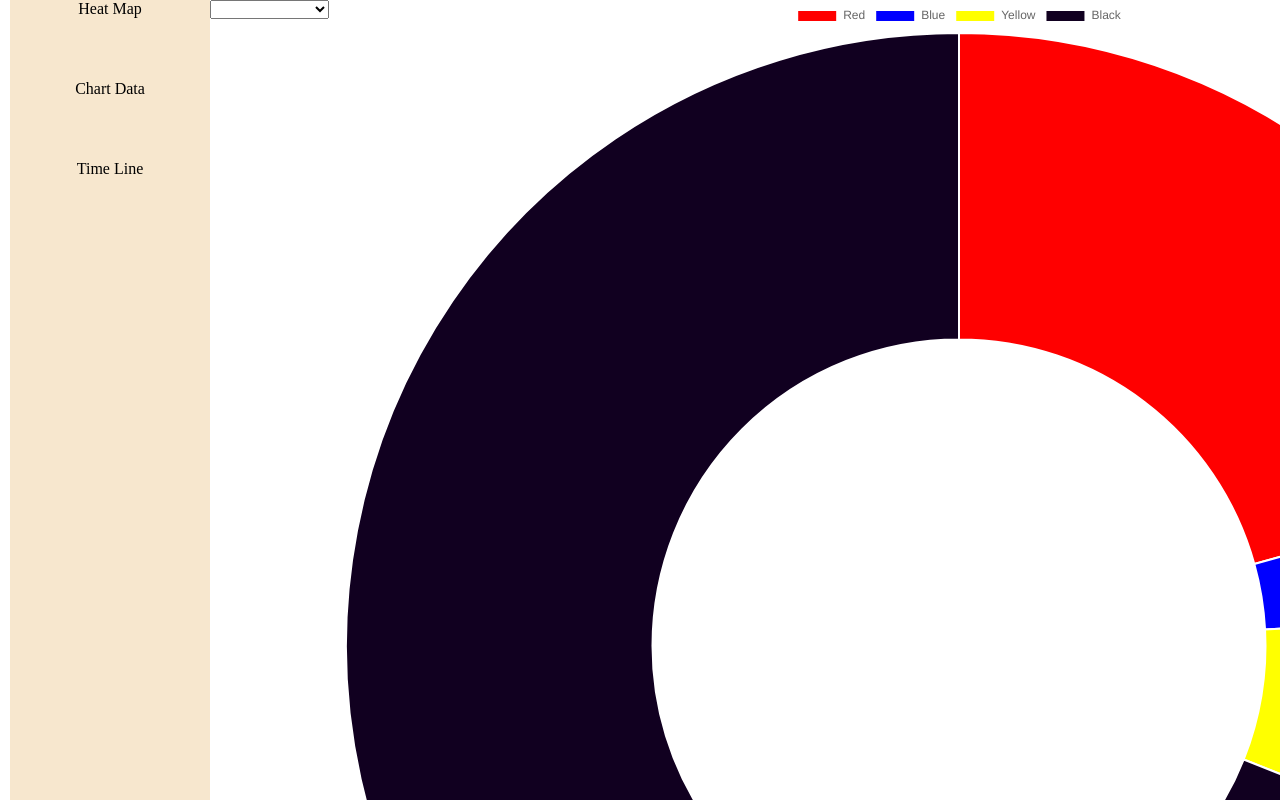
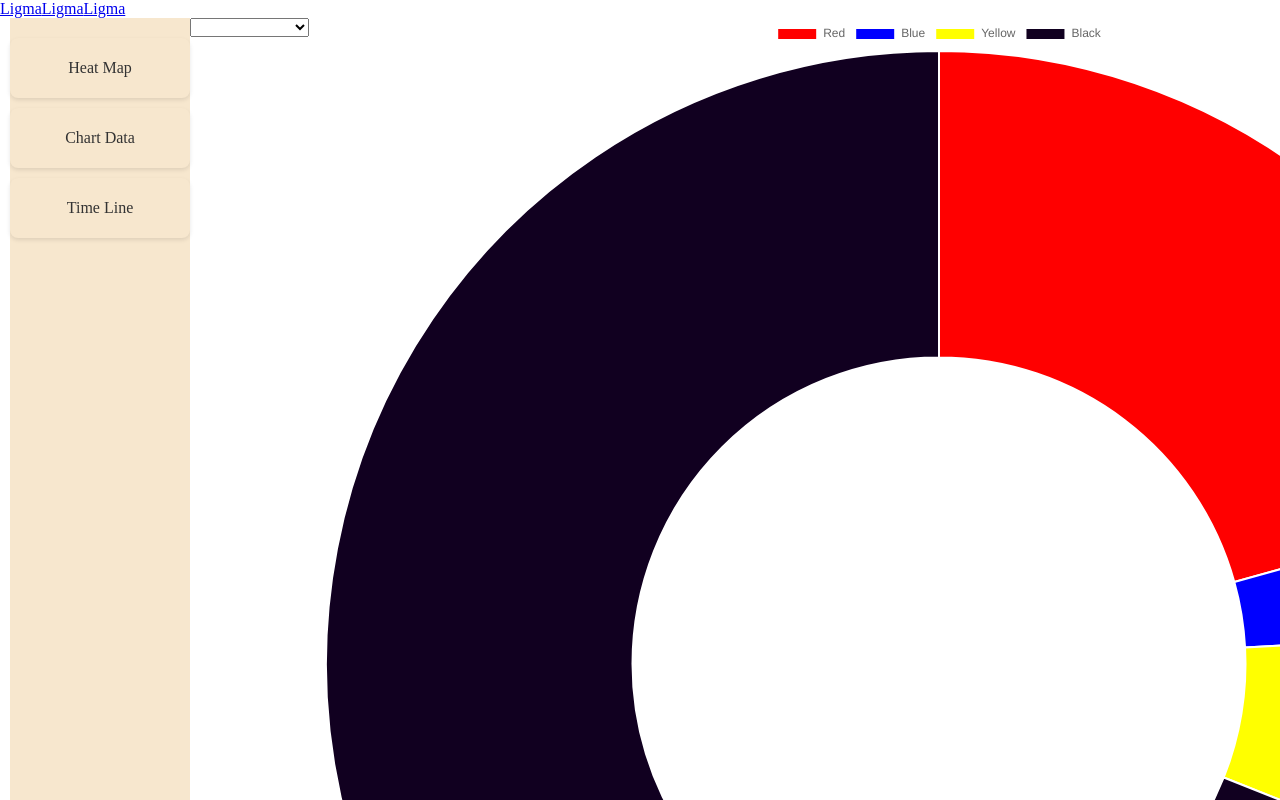
Before and after one commit to staten-island-tech/vue-open-data-project-egggggggggggggggggggggg, a Vue app in the folder proj/: page /heatmap in a window 1280 px wide. Shown: the top 800 px of the page. Built offline with nearby package versions, Linux system fonts and the light colour scheme; no server answers.

Commit message:
sigmaligma

```diff
--- a/proj/src/App.vue
+++ b/proj/src/App.vue
@@ -1,6 +1,11 @@
 <template>
+  <nav>
+    <router-link to="/heatmap">Ligma</router-link>
+    <router-link to="/timeline">Ligma</router-link>
+    <router-link to="/chartdata">Ligma</router-link>
+  </nav>
   <div class="stuff">
-    <OptionsMenu></OptionsMenu>
+    <OptionsMenu @eggsandwhich="printLigma" @ligma="" @sigma="printLigma"></OptionsMenu>
     <ProcessData class="size"></ProcessData>
   </div>
 
@@ -9,6 +14,10 @@
 <script setup>
 import OptionsMenu from './components/OptionsMenu.vue';
 import ProcessData from './components/ProcessData.vue';
+function printLigma()
+{
+  console.log("Ligma")
+}
 
 
 </script>
@@ -21,4 +30,9 @@ import ProcessData from './components/ProcessData.vue';
     padding-left: 10px;
     padding-right: 10px;
   }
+  router-link
+  {
+    width:100px;
+    height:100px;
+  }
 </style>
--- a/proj/src/components/OptionsMenu.vue
+++ b/proj/src/components/OptionsMenu.vue
@@ -1,41 +1,55 @@
 <template>
     <div class="optionsBar">
-        <div class="options">Heat Map</div>
-        <div class="options">Chart Data</div>
-        <div class="options">Time Line</div>
+        <div class="options" @click="$emit(`eggsandwhich`)">Heat Map</div>
+        <div class="options" @click="$emit(`ligma`)">Chart Data</div>
+        <div class="options" @click="$emit(`sigma`)">Time Line</div>
     </div>
+
 </template>
 
 <script setup>
-
 </script>
 
 <style scoped>
-    .options
-    {
-        width:200px;
-        height:10%;
-        overflow:hidden;
+    /* Container for the options bar */
+    .optionsBar {
+        display: flex;
+        flex-direction: column;
+        align-items: center;
+        width: 220px;
+        height: 100vh;
         background-color: #f7e7ce;
+        padding: 20px 0;
+        box-sizing: border-box;
+    }
+
+    /* Individual option items */
+    .options {
+        width: 180px;
+        height: 60px; /* Adjust height for a balanced look */
+        margin-bottom: 10px; /* Space between options */
+        background-color: #f7e7ce;
+        color: #333; /* Darker text for readability */
+        font-size: 16px;
         display: flex;
+        align-items: center;
         justify-content: center;
-        transition: background-color 0.3s ease-in-out;
+        border-radius: 8px;
+        cursor: pointer;
+        transition: all 0.3s ease;
+        box-shadow: 0 2px 4px rgba(0, 0, 0, 0.1); /* Subtle shadow for depth */
     }
-    .optionsBar
-    {
-        text-align: center;
-        align-items: center;
-        width:200px;
-        height:100vh;
-        background-color:#f7e7ce;
+
+    /* Hover effect for each option */
+    .options:hover {
+        background-color: #E3BC9A;
+        transform: translateY(-2px); /* Slight lift effect */
+        box-shadow: 0 4px 8px rgba(0, 0, 0, 0.2); /* Shadow intensifies on hover */
     }
-    .options:hover
-    {
-        background-color: #E3BC9A;
-    }
-    .changeStyling
-    {
-        background-color: black;
-        color:white;
+
+    /* Active/Selected option style */
+    .changeStyling {
+        background-color: #333;
+        color: white;
     }
 </style>
--- a/proj/src/router/index.js
+++ b/proj/src/router/index.js
@@ -10,13 +10,20 @@ const router = createRouter({
       component: HomeView,
     },
     {
-      path: '/about',
+      path: '/heatmap',
+      name: 'heatmap',
+      component: () => import('../views/TimeLine.vue'),
+    },
+    {
+      path: '/timeline',
       name: 'about',
-      // route level code-splitting
-      // this generates a separate chunk (About.[hash].js) for this route
-      // which is lazy-loaded when the route is visited.
-      component: () => import('../views/AboutView.vue'),
+      component: () => import('../views/HeatMap.vue'),
     },
+    {
+      path: '/chartdata',
+      name: 'chartdata',
+      component: () => import('../views/ChartData.vue'),
+    }
   ],
 })
 
--- a/proj/src/views/AboutView.vue
+++ /dev/null
@@ -1,15 +0,0 @@
-<template>
-  <div class="about">
-    <h1>This is an about page</h1>
-  </div>
-</template>
-
-<style>
-@media (min-width: 1024px) {
-  .about {
-    min-height: 100vh;
-    display: flex;
-    align-items: center;
-  }
-}
-</style>
--- /dev/null
+++ b/proj/src/views/ChartData.vue
@@ -0,0 +1,13 @@
+<template>
+    <div>
+    you have ligma
+    </div>
+    </template>
+
+    <script setup>
+
+    </script>
+
+    <style scoped>
+
+    </style>
--- /dev/null
+++ b/proj/src/views/HeatMap.vue
@@ -0,0 +1,13 @@
+<template>
+<div>
+you have ligma
+</div>
+</template>
+
+<script setup>
+
+</script>
+
+<style scoped>
+
+</style>
--- /dev/null
+++ b/proj/src/views/TimeLine.vue
@@ -0,0 +1,13 @@
+<template>
+    <div>
+    you have ligma
+    </div>
+    </template>
+
+    <script setup>
+
+    </script>
+
+    <style scoped>
+
+    </style>
```
Also changed, not shown: proj/jsconfig.json (+7 -2 lines).
